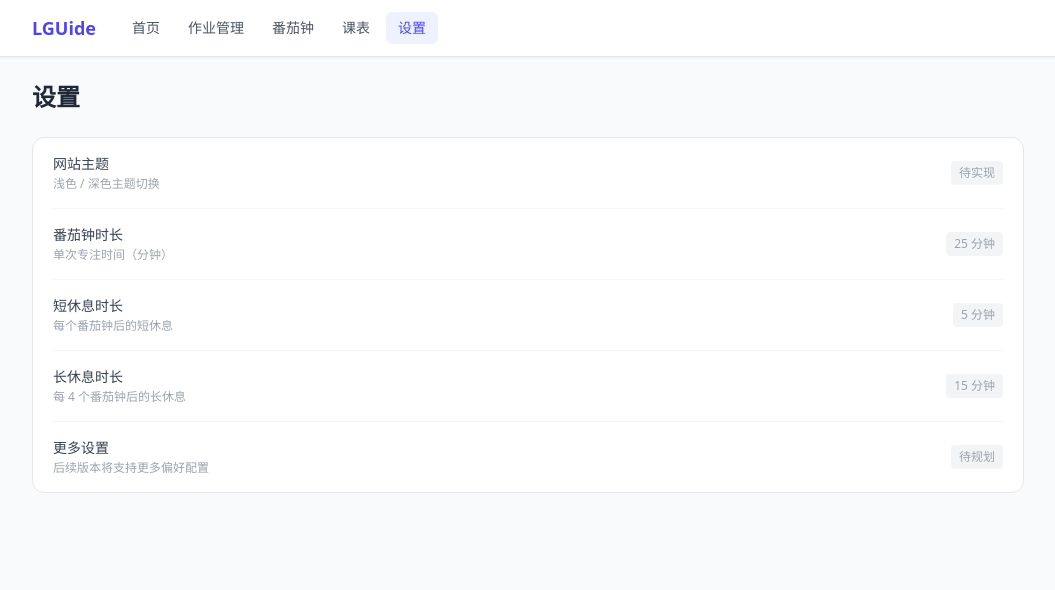
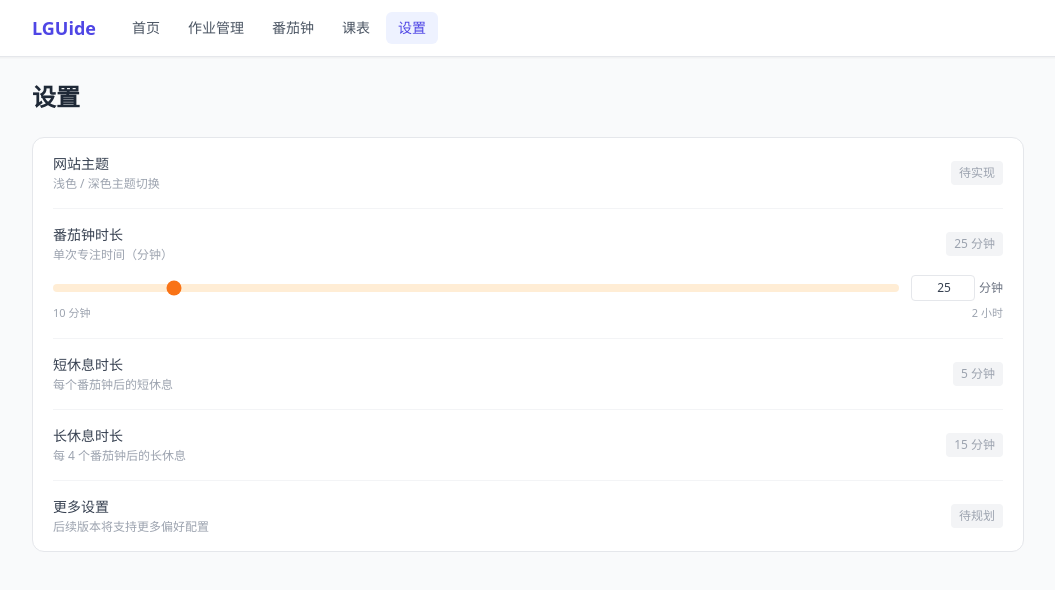
Before and after one commit to W111aaam/LGUide, a React (Vite) app: page /settings in a window 1280 px wide. Shown: the top 590 px of the page, without its empty margins (112-1167 px from the left). Built offline with nearby package versions, Linux system fonts and the light colour scheme.

Commit message:
settimer

```diff
--- a/src/pages/Pomodoro/index.jsx
+++ b/src/pages/Pomodoro/index.jsx
@@ -3,7 +3,10 @@ import { forceCollide, forceSimulation } from 'd3-force'
 import { load, save } from '../../utils/storage'
 
 // 时长常量（后续可由设置页写入 localStorage 后读取）
-const FOCUS_MINUTES = 25     // 正式版改回 25
+const FOCUS_MINUTES_KEY = 'pomodoroFocusMinutes'
+const DEFAULT_FOCUS_MINUTES = 25
+const MIN_FOCUS_MINUTES = 10
+const MAX_FOCUS_MINUTES = 120
 const BREAK_MINUTES = 5
 
 const STATS_KEY = 'pomodoroStats'
@@ -13,6 +16,24 @@ const TOMATO_SCENE = {
   floorPadding: 18,
 }
 const TOMATO_RADIUS = 42
+
+function normalizeFocusMinutes(value) {
+  const parsed = Number.parseInt(String(value), 10)
+  if (!Number.isFinite(parsed)) {
+    return DEFAULT_FOCUS_MINUTES
+  }
+  return Math.max(MIN_FOCUS_MINUTES, Math.min(MAX_FOCUS_MINUTES, parsed))
+}
+
+function getTomatoEmojiFontSize(focusMinutes) {
+  const BASE_MINUTES = 25
+  const BASE_SIZE = 5.8
+  const relativeScale = focusMinutes / BASE_MINUTES
+  const boostedScale = relativeScale <= 1 ? relativeScale : 1 + (relativeScale - 1) * 2
+  const rawSize = BASE_SIZE * boostedScale
+  const cappedSize = Math.min(12.8, rawSize)
+  return `${cappedSize.toFixed(2)}rem`
+}
 
 function createSettledTomatoes(count) {
   const columns = 8
@@ -162,12 +183,17 @@ function loadTodayCount() {
 // ---- 主组件 ----
 
 function Pomodoro() {
+  const [focusMinutes] = useState(() =>
+    normalizeFocusMinutes(load(FOCUS_MINUTES_KEY, DEFAULT_FOCUS_MINUTES)),
+  )
   const [mode, setMode] = useState('focus')       // 'focus' | 'break'
   const [status, setStatus] = useState('idle')    // 'idle' | 'running' | 'paused'
-  const [timeLeft, setTimeLeft] = useState(FOCUS_MINUTES * 60)
+  const [timeLeft, setTimeLeft] = useState(focusMinutes * 60)
   const [todayCount, setTodayCount] = useState(() => loadTodayCount())
   const [notification, setNotification] = useState(null)
   const [tomatoNodes, setTomatoNodes] = useState(() => createSettledTomatoes(loadTodayCount()))
+
+  const tomatoEmojiFontSize = getTomatoEmojiFontSize(focusMinutes)
 
   const nodesRef = useRef([])
   const simulationRef = useRef(null)
@@ -280,10 +306,10 @@ function Pomodoro() {
     } else {
       focusTomatoSpawnedRef.current = false
       setMode('focus')
-      setTimeLeft(FOCUS_MINUTES * 60)
+      setTimeLeft(focusMinutes * 60)
       showNotification('休息结束！开始下一个番茄')
     }
-  }, [timeLeft, status, mode])
+  }, [timeLeft, status, mode, focusMinutes])
 
   function showNotification(msg) {
     setNotification(msg)
@@ -484,7 +510,7 @@ function Pomodoro() {
       focusTomatoSpawnedRef.current = false
     }
     setStatus('idle')
-    setTimeLeft(mode === 'focus' ? FOCUS_MINUTES * 60 : BREAK_MINUTES * 60)
+    setTimeLeft(mode === 'focus' ? focusMinutes * 60 : BREAK_MINUTES * 60)
   }
 
   function handleSwitchMode(newMode) {
@@ -498,11 +524,11 @@ function Pomodoro() {
     }
     setMode(newMode)
     setStatus('idle')
-    setTimeLeft(newMode === 'focus' ? FOCUS_MINUTES * 60 : BREAK_MINUTES * 60)
+    setTimeLeft(newMode === 'focus' ? focusMinutes * 60 : BREAK_MINUTES * 60)
   }
 
   const isFocus = mode === 'focus'
-  const totalSeconds = (isFocus ? FOCUS_MINUTES : BREAK_MINUTES) * 60
+  const totalSeconds = (isFocus ? focusMinutes : BREAK_MINUTES) * 60
   const progress = totalSeconds > 0 ? (totalSeconds - timeLeft) / totalSeconds : 0
   const ringRadius = 72
   const ringCircumference = 2 * Math.PI * ringRadius
@@ -714,7 +740,7 @@ function Pomodoro() {
                 opacity: node.opacity,
                 transform: getTomatoTransform(node),
                 filter: 'drop-shadow(0 18px 26px rgba(154, 52, 18, 0.24))',
-                fontSize: '5.8rem',
+                fontSize: tomatoEmojiFontSize,
                 textShadow: '0 10px 18px rgba(251, 146, 60, 0.28)',
               }}
             >
--- a/src/pages/Settings/index.jsx
+++ b/src/pages/Settings/index.jsx
@@ -1,20 +1,68 @@
-function SettingRow({ label, description, badge }) {
+import { useState } from 'react'
+import { load, save } from '../../utils/storage'
+
+const FOCUS_MINUTES_KEY = 'pomodoroFocusMinutes'
+const DEFAULT_FOCUS_MINUTES = 25
+const MIN_FOCUS_MINUTES = 10
+const MAX_FOCUS_MINUTES = 120
+
+function normalizeFocusMinutes(value) {
+  const parsed = Number.parseInt(String(value), 10)
+  if (!Number.isFinite(parsed)) {
+    return DEFAULT_FOCUS_MINUTES
+  }
+  return Math.max(MIN_FOCUS_MINUTES, Math.min(MAX_FOCUS_MINUTES, parsed))
+}
+
+function SettingRow({ label, description, badge, children }) {
   return (
-    <div className="flex items-center justify-between py-4 border-b border-gray-100 last:border-0">
+    <div className="py-4 border-b border-gray-100 last:border-0">
+      <div className="flex items-center justify-between gap-4">
         <div>
           <p className="text-sm font-medium text-gray-700">{label}</p>
           {description && (
             <p className="text-xs text-gray-400 mt-0.5">{description}</p>
           )}
         </div>
-      <span className="text-xs text-gray-400 bg-gray-100 px-2 py-1 rounded">
+        {badge && (
+          <span className="text-xs text-gray-400 bg-gray-100 px-2 py-1 rounded whitespace-nowrap">
             {badge}
           </span>
+        )}
+      </div>
+      {children}
     </div>
   )
 }
 
 function Settings() {
+  const [focusMinutes, setFocusMinutes] = useState(() =>
+    normalizeFocusMinutes(load(FOCUS_MINUTES_KEY, DEFAULT_FOCUS_MINUTES)),
+  )
+  const [focusInputValue, setFocusInputValue] = useState(() => String(focusMinutes))
+
+  function commitFocusMinutes(rawValue) {
+    const next = normalizeFocusMinutes(rawValue)
+    setFocusMinutes(next)
+    setFocusInputValue(String(next))
+    save(FOCUS_MINUTES_KEY, next)
+  }
+
+  function handleFocusInputBlur() {
+    commitFocusMinutes(focusInputValue)
+  }
+
+  function handleFocusInputKeyDown(event) {
+    if (event.key === 'Enter') {
+      event.currentTarget.blur()
+      return
+    }
+    if (event.key === 'Escape') {
+      setFocusInputValue(String(focusMinutes))
+      event.currentTarget.blur()
+    }
+  }
+
   return (
     <div className="space-y-6">
       <h1 className="text-2xl font-bold text-gray-800">设置</h1>
@@ -28,8 +76,39 @@ function Settings() {
         <SettingRow
           label="番茄钟时长"
           description="单次专注时间（分钟）"
-          badge="25 分钟"
+          badge={`${focusMinutes} 分钟`}
+        >
+          <div className="w-full mt-3 flex items-center gap-3">
+            <input
+              type="range"
+              min={MIN_FOCUS_MINUTES}
+              max={MAX_FOCUS_MINUTES}
+              step="1"
+              value={focusMinutes}
+              onChange={e => commitFocusMinutes(e.target.value)}
+              className="w-full h-2 rounded-lg appearance-none cursor-pointer bg-orange-100 accent-orange-500"
             />
+            <div className="flex items-center gap-1 shrink-0">
+              <input
+                type="number"
+                inputMode="numeric"
+                min={MIN_FOCUS_MINUTES}
+                max={MAX_FOCUS_MINUTES}
+                value={focusInputValue}
+                onChange={e => setFocusInputValue(e.target.value)}
+                onBlur={handleFocusInputBlur}
+                onKeyDown={handleFocusInputKeyDown}
+                className="w-16 text-xs text-right text-gray-700 bg-white border border-gray-200 rounded px-2 py-1 outline-none focus:ring-2 focus:ring-orange-200"
+                aria-label="番茄钟时长输入"
+              />
+              <span className="text-xs text-gray-500">分钟</span>
+            </div>
+          </div>
+          <div className="mt-1 flex items-center justify-between text-[11px] text-gray-400">
+            <span>{MIN_FOCUS_MINUTES} 分钟</span>
+            <span>2 小时</span>
+          </div>
+        </SettingRow>
         <SettingRow
           label="短休息时长"
           description="每个番茄钟后的短休息"
```
Lines whose indentation alone changed are shown as unchanged.
